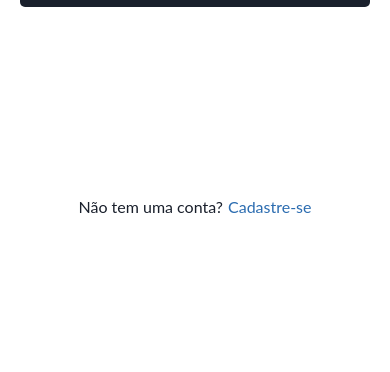
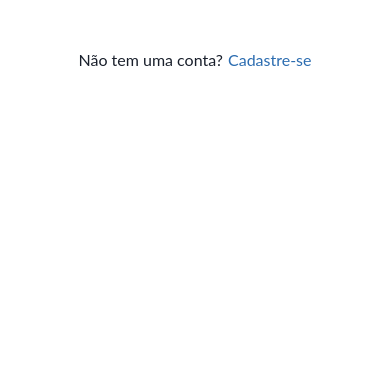
Before and after one commit to vivianemartini/login-challenge.github.io, a plain HTML site: page index.html in a window 390 px wide. Shown: the part 570-942 px from the top of the page. Before the commit the page ends 902 px from the top, so only its background shows below. Drawn offline with Linux system fonts and the light colour scheme.

Commit message:
fix margin

```diff
--- a/style.css
+++ b/style.css
@@ -241,4 +241,11 @@ footer p {
     .img-container {
         display: none;
     }
+    .container {
+        align-items: start;
+        margin-top: 40px;
+    }
+    footer {
+        margin-top: 80px;
+    }
 }
```
